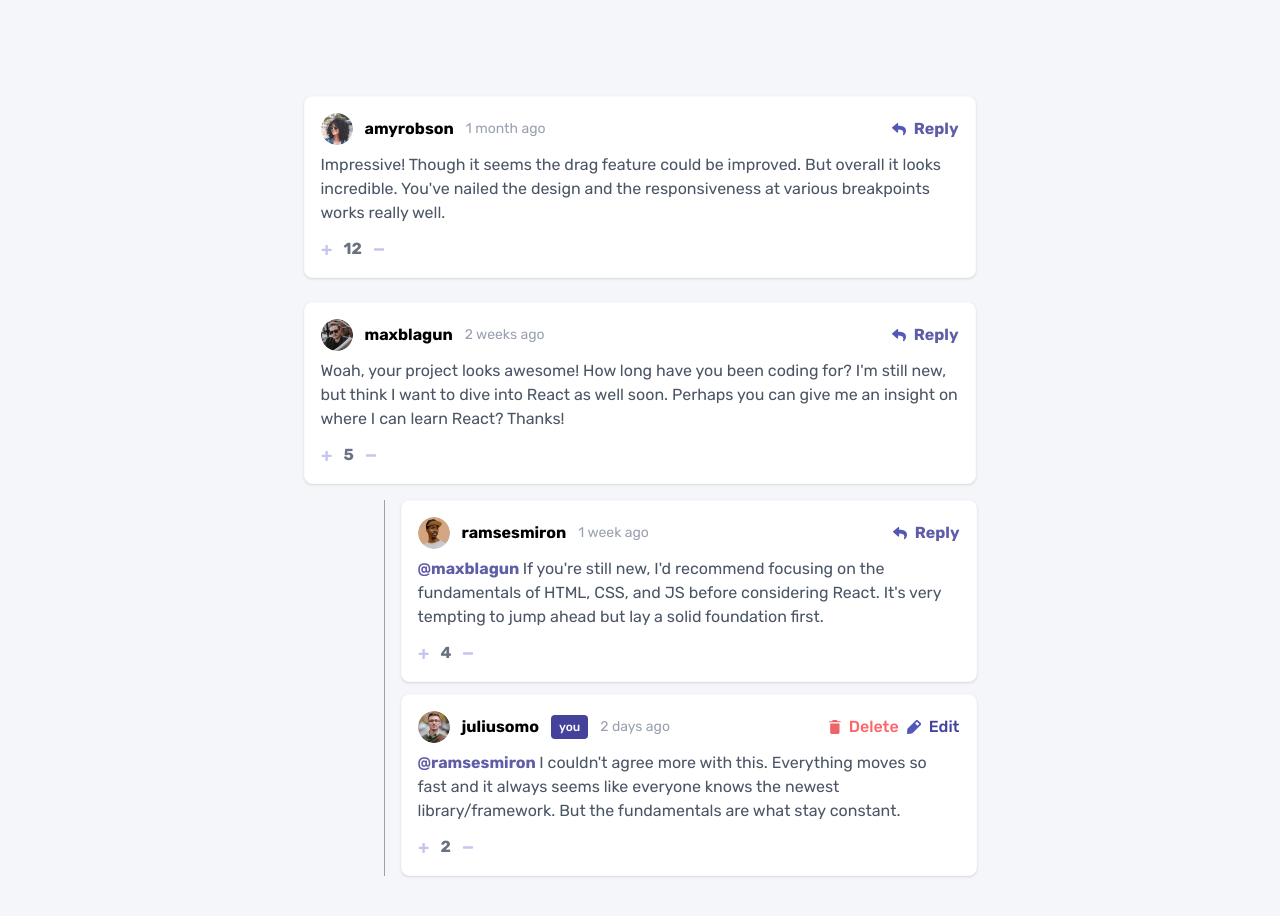
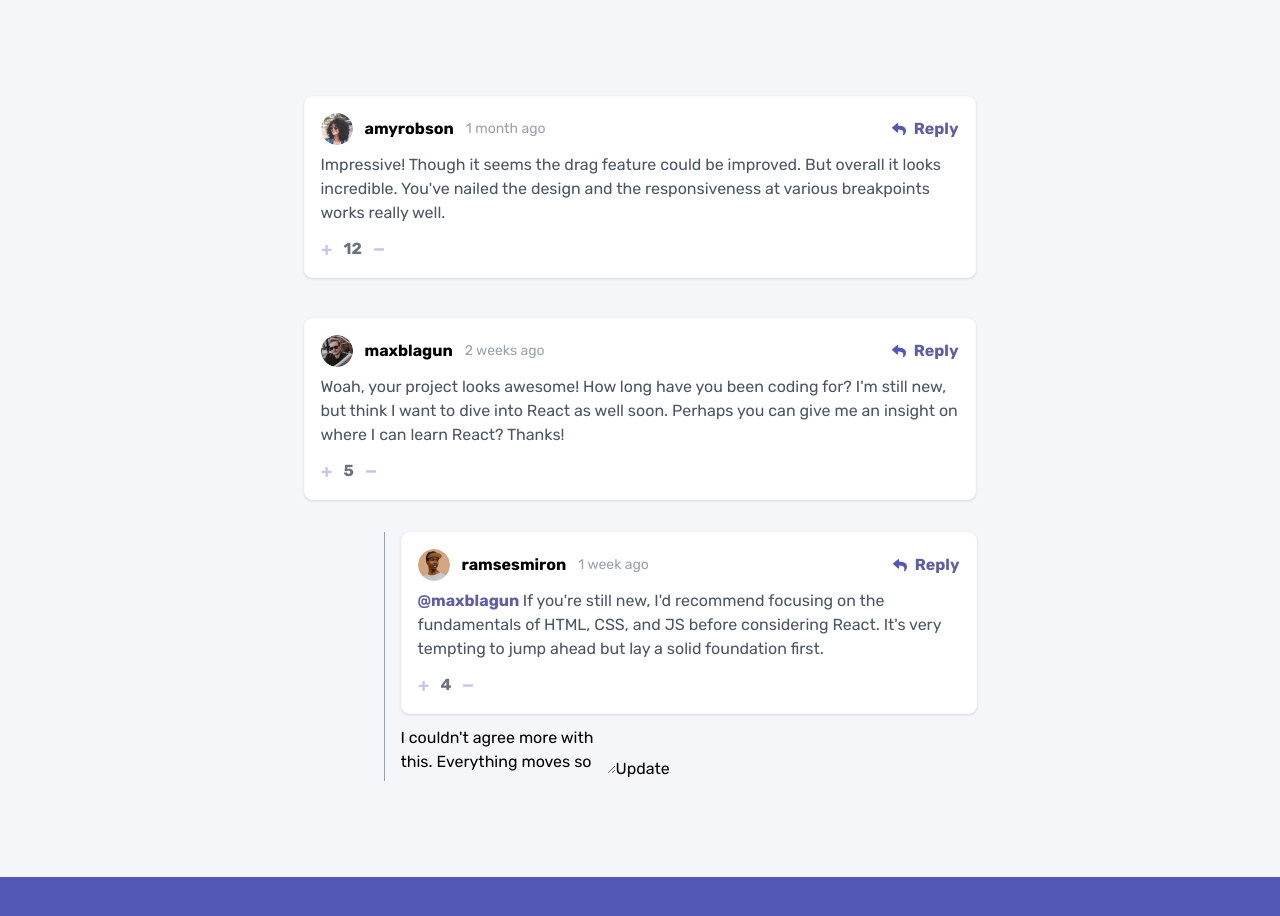
Before and after one commit to Testitech/interactive-comment-section, a React (Vite) app: page / in a window 1280 px wide. Both pictures are taken after a click on the button "Edit". Shown: the top 916 px of the page. After the commit the page ends 877 px from the top, so only its background shows below. Built offline with nearby package versions, Linux system fonts and the light colour scheme.

Commit message:
fix: restuctured types, added edit feat

```diff
--- a/src/components/CommentCard.tsx
+++ b/src/components/CommentCard.tsx
@@ -4,7 +4,7 @@ import replyIcon from "/public/images/icon-reply.svg";
 import deleteIcon from "/public/images/icon-delete.svg";
 import editIcon from "/public/images/icon-edit.svg";
 
-import { type Comment, type Reply } from "../types";
+import type { Comment, Reply } from "../types";
 
 type CommentCardProps = {
   comment: Comment;
@@ -13,15 +13,17 @@ type CommentCardProps = {
   onDownvote: () => void;
   onReply: () => void;
   onDelete: () => void;
+  onEdit: () => void;
 };
 
 type ReplyCardProps = {
   reply: Reply;
-  currentUser:string
+  currentUser: string;
   onUpvote: () => void;
   onDownvote: () => void;
   onReply: () => void;
   onDelete: () => void;
+  onEdit: () => void;
 };
 
 export default function CommentCard({
@@ -31,6 +33,7 @@ export default function CommentCard({
   onDownvote,
   onReply,
   onDelete,
+  onEdit,
 }: CommentCardProps) {
   const isCurrentUser = comment.user.username === currentUser;
 
@@ -67,7 +70,7 @@ export default function CommentCard({
             >
               <img src={deleteIcon} alt="delete" /> Delete
             </button>
-            <button className="flex items-center gap-2 text-[#45429b]">
+            <button onClick={onEdit} className="flex items-center gap-2 text-[#45429b]">
               <img src={editIcon} alt="edit" /> Edit
             </button>
           </div>
@@ -103,9 +106,9 @@ export function RepliesCard({
   onDownvote,
   onReply,
   onDelete,
+  onEdit,
 }: ReplyCardProps) {
-
-const isCurrentUser = reply.user.username === currentUser
+  const isCurrentUser = reply.user.username === currentUser;
 
   return (
     <article
@@ -139,7 +142,7 @@ const isCurrentUser = reply.user.username === currentUser
             >
               <img src={deleteIcon} alt="delete-icon" /> Delete
             </button>
-            <button className="flex items-center gap-2 text-[16px] font-medium text-[#45429b] cursor-pointer">
+            <button onClick={onEdit} className="flex items-center gap-2 text-[16px] font-medium text-[#45429b] cursor-pointer">
               <img src={editIcon} alt="edit" /> Edit
             </button>
           </div>
--- a/src/components/CommentList.tsx
+++ b/src/components/CommentList.tsx
@@ -1,6 +1,7 @@
 import { useState } from "react";
 import data from "../db/data.json";
 import CommentCard, { RepliesCard } from "./CommentCard";
+// import { Comment, Reply } from "../types";
 
 export default function CommentList() {
   const [comments, setComments] = useState(data.comments);
@@ -32,11 +33,44 @@ export default function CommentList() {
 
   const [replyingToId, setReplyingToId] = useState<number | null>(null);
 
+  const [newContent, setContent] = useState("");
+  const [editContentId, setEditContentId] = useState<number | string | null>(
+    null,
+  );
+
   const deleteComment = (id: number) => {
     console.log("trying to delete comment", id, typeof id);
     console.log("current comments", comments);
 
-    setComments(comments.filter((c) => c.id !== id));
+    setComments((prev) =>
+      prev
+        .filter((comment) => comment.id !== id)
+        .map((comment) => ({
+          ...comment,
+          replies: comment.replies.filter((reply) => reply.id !== id),
+        })),
+    );
+  };
+
+  const editContent = (id: number, newData: string) => {
+    setComments((eoc) =>
+      eoc.map((newcon) => {
+        if (newcon.id === id) {
+          return { ...newcon, content: newData };
+        }
+
+        if (newcon.replies && newcon.replies.length > 0) {
+          return {
+            ...newcon,
+            replies: newcon.replies.map((rep) =>
+              rep.id === id ? { ...rep, content: newData } : rep,
+            ),
+          };
+        }
+
+        return newcon;
+      }),
+    );
   };
 
   return (
@@ -50,6 +84,10 @@ export default function CommentList() {
             onDownvote={() => changeScore(comment.id, -1)}
             onReply={() => setReplyingToId(comment.id)}
             onDelete={() => deleteComment(comment.id)}
+            onEdit={() => {
+              setEditContentId(comment.id);
+              setContent(comment.content);
+            }}
           />
 
           {replyingToId === comment.id && (
@@ -80,10 +118,53 @@ export default function CommentList() {
             </div>
           )}
 
+          {editContentId === comment.id ? (
+            <div className="">
+              <textarea
+                name=""
+                id=""
+                value={newContent}
+                onChange={(e) => setEditContentId(e.target.value)}
+              ></textarea>
+
+              <button
+                onClick={() => {
+                  editContent(comment.id, newContent);
+                  setEditContentId(null);
+                  setContent("");
+                }}
+              >
+                Update
+              </button>
+            </div>
+          ) : (
+            <p>{""}</p>
+          )}
+
           {/* replies */}
           {comment.replies.length > 0 && (
             <div className="sm:ml-20 ml-16 flex flex-col gap-3 border-l border-gray-400 pl-4">
-              {comment.replies.map((reply) => (
+              {comment.replies.map((reply) =>
+                editContentId === reply.id ? (
+                  <div key={reply.id} className="">
+                    <textarea
+                      name=""
+                      id=""
+                      value={newContent}
+                      onChange={(e) => setEditContentId(e.target.value)}
+                    ></textarea>
+
+                    <button
+                      onClick={() => {
+                        editContent(reply.id, newContent);
+                        setEditContentId(null);
+                        setContent("");
+                      }}
+                    >
+                      Update
+                    </button>
+                  </div>
+                ) : (
                   <RepliesCard
                     key={reply.id}
                     reply={reply}
@@ -92,8 +173,13 @@ export default function CommentList() {
                     onDownvote={() => changeScore(reply.id, -1)}
                     onReply={() => setReplyingToId(reply.id)}
                     onDelete={() => deleteComment(reply.id)}
+                    onEdit={() => {
+                      setEditContentId(reply.id);
+                      setContent(reply.content);
+                    }}
                   />
-              ))}
+                ),
+              )}
             </div>
           )}
         </div>
--- a/src/types.ts
+++ b/src/types.ts
@@ -23,5 +23,5 @@ export type Comment = {
       png: string;
     };
   };
-  replies?: Reply[];
+  replies: Reply[]; // prevent recurssions
 };
```
Lines whose indentation alone changed are shown as unchanged.
